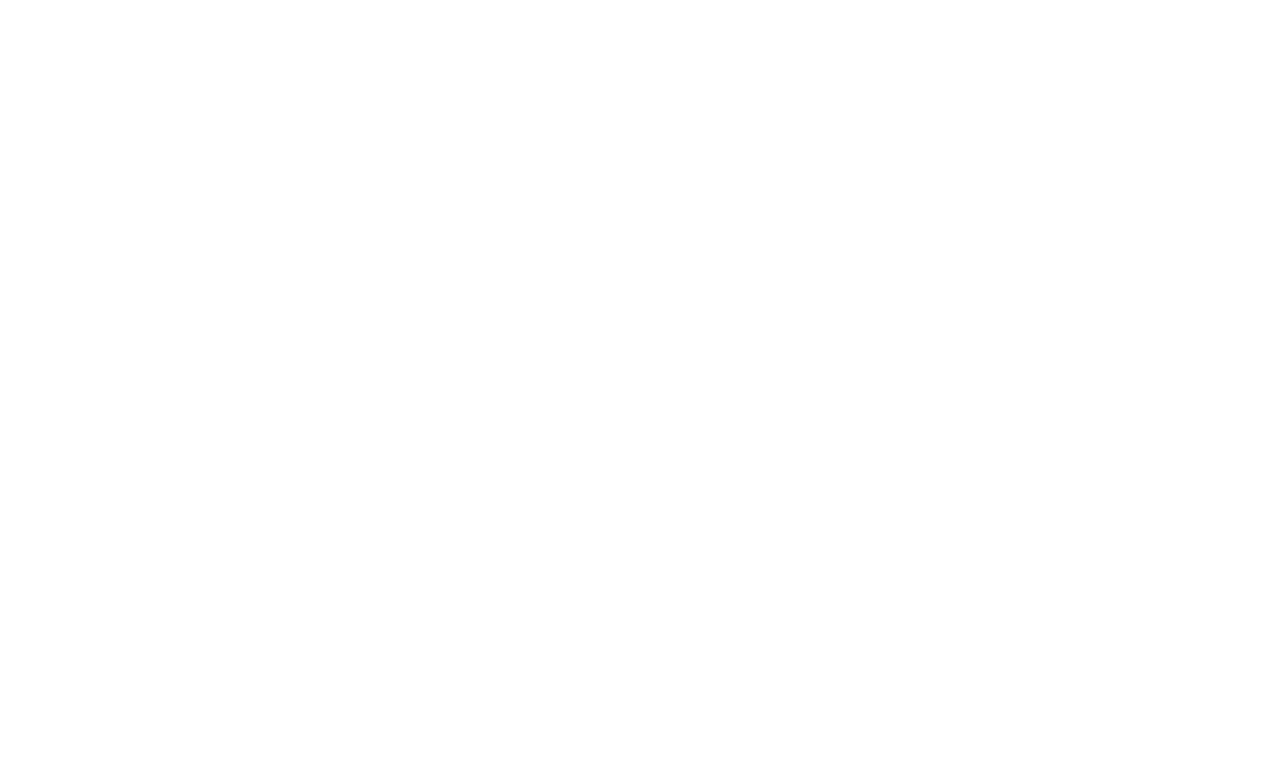
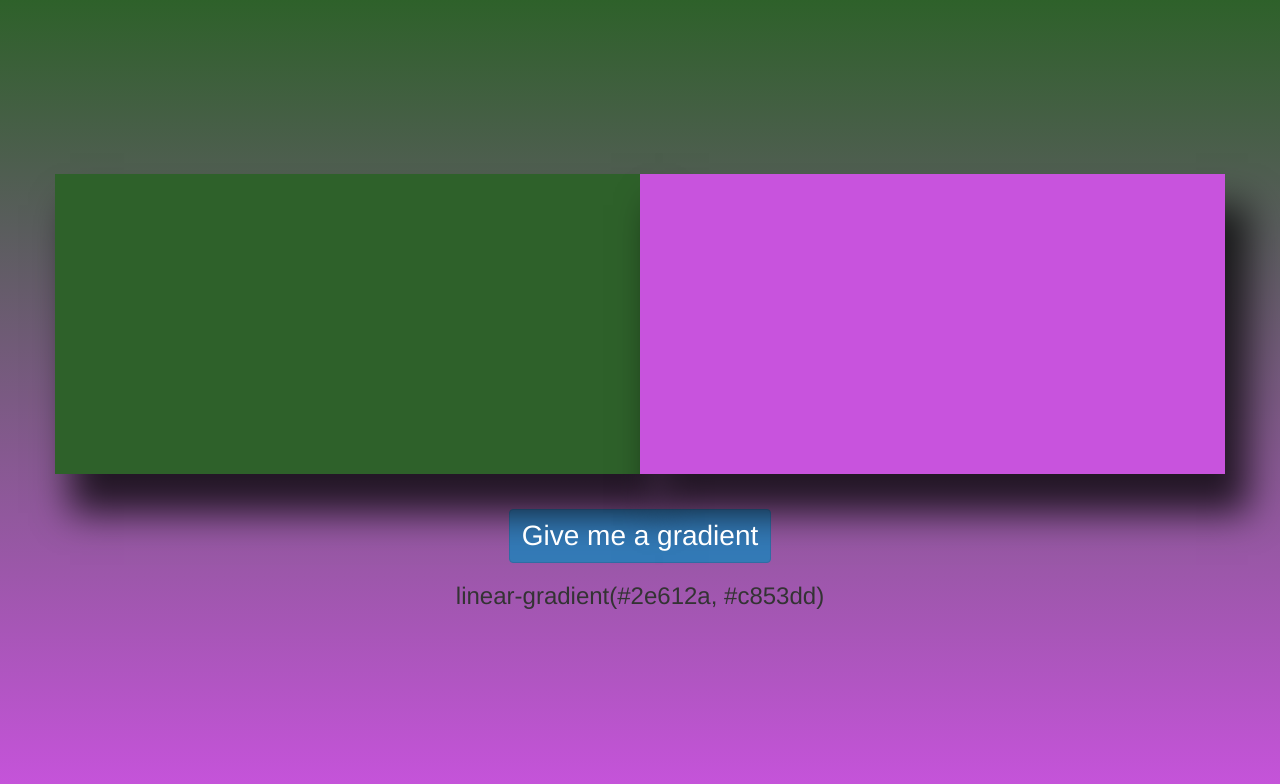
Before and after one commit to JWYSOKI/Gradient-Engine, a plain HTML site: page index.html in a window 1280 px wide. Drawn offline with nearby package versions, Linux system fonts and the light colour scheme.

Commit message:
finished MVP

```diff
--- a/app.js
+++ b/app.js
@@ -0,0 +1,61 @@
+// Add event listener to button that calls the getColor function
+
+$(document).ready(getColor1)
+
+$('#run').click(getColor1)
+
+
+
+// Generate two random colors
+
+// An array of all possible hex characters
+var choices = [0,1,2,3,4,5,6,7,8,9,"a","b","c","d","e","f"];
+var color1 = "#";
+var color2 = "#";
+
+function getColor1(){
+	for (var i = 0;i<6;i++){
+		var char = Math.floor(Math.random()*choices.length)
+		color1 += choices[char]
+	}
+	$('#color1').css({
+		background:color1
+	})
+	getColor2()
+}
+
+
+function getColor2(){
+	for(var i = 0;i<6;i++){
+		var char = Math.floor(Math.random()*choices.length)
+		color2 += choices[char]
+	}
+	$('#color2').css({
+		background:color2
+	})
+	changeBg()
+
+}
+
+function changeBg(){
+	var bg = 'linear-gradient(' + color1 + ", " + color2 + ")"
+	$('body').css({
+		background:bg,
+		backgroundRepeat:'no repeat'
+	});
+	$('#outcome').text(bg)
+	color1 = "#"
+	color2 = "#"
+}
+
+
+
+
+// Set the colors of the boxes to those random colors
+
+
+
+
+
+
+// Change the background color of the page to a gradient of the two random colors
--- a/index.html
+++ b/index.html
@@ -3,9 +3,40 @@
 <head>
 	<meta charset="UTF-8">
 	<title>Gradient Engine</title>
+	<link rel="stylesheet" href="https://stackpath.bootstrapcdn.com/bootstrap/3.3.7/css/bootstrap.min.css">
 	<link rel="stylesheet" href="style.css">
 </head>
 <body>
+
+
+<div class="container">
+
+<main>
+
+	<div id="boxes" class="row">
+		<div class="col-4">
+			<div class="box" id="color1"></div>
+		</div>
+		<div class="col-4">
+			<div class="box" id="color2"></div>
+		</div>
+		</div>
+	</div>
+</div>
+
+
+<button  class="btn btn-primary center-block" id="run">Give me a gradient</button>
+
+<div class="code">
+	<div class="row text-center">
+		<div class="col-12">
+			<h3 id="outcome"></h3>
+		</div>
+	</div>
+
+
+	</main>
+</div>
 
 
 
@@ -19,6 +50,8 @@ src="https://code.jquery.com/jquery-2.2.4.min.js"
 integrity="sha256-BbhdlvQf/xTY9gja0Dq3HiwQF8LaCRTXxZKRutelT44="
 crossorigin="anonymous"></script>
 
+<script src="https://stackpath.bootstrapcdn.com/bootstrap/3.3.7/js/bootstrap.min.js"></script>
+
 <script src="app.js"></script>
 
 </body>
--- a/style.css
+++ b/style.css
@@ -0,0 +1,32 @@
+html {
+    height: 100%;
+}
+
+body {
+    height: 100%;
+    margin: 0;
+    background-repeat: no-repeat;
+    background-attachment: fixed;
+}
+
+main{
+	margin-top: 5%;
+}
+
+
+.box{
+	height: 300px;
+	width: 50%;
+	float: left;
+	margin-top:10%;
+	margin-bottom:3%;
+	-webkit-box-shadow: 19px 35px 35px 4px rgba(0,0,0,0.75);
+	-moz-box-shadow: 19px 35px 35px 4px rgba(0,0,0,0.75);
+	box-shadow: 19px 35px 35px 4px rgba(0,0,0,0.75);
+
+}
+
+
+#run{
+	font-size: 200%;
+}
```
